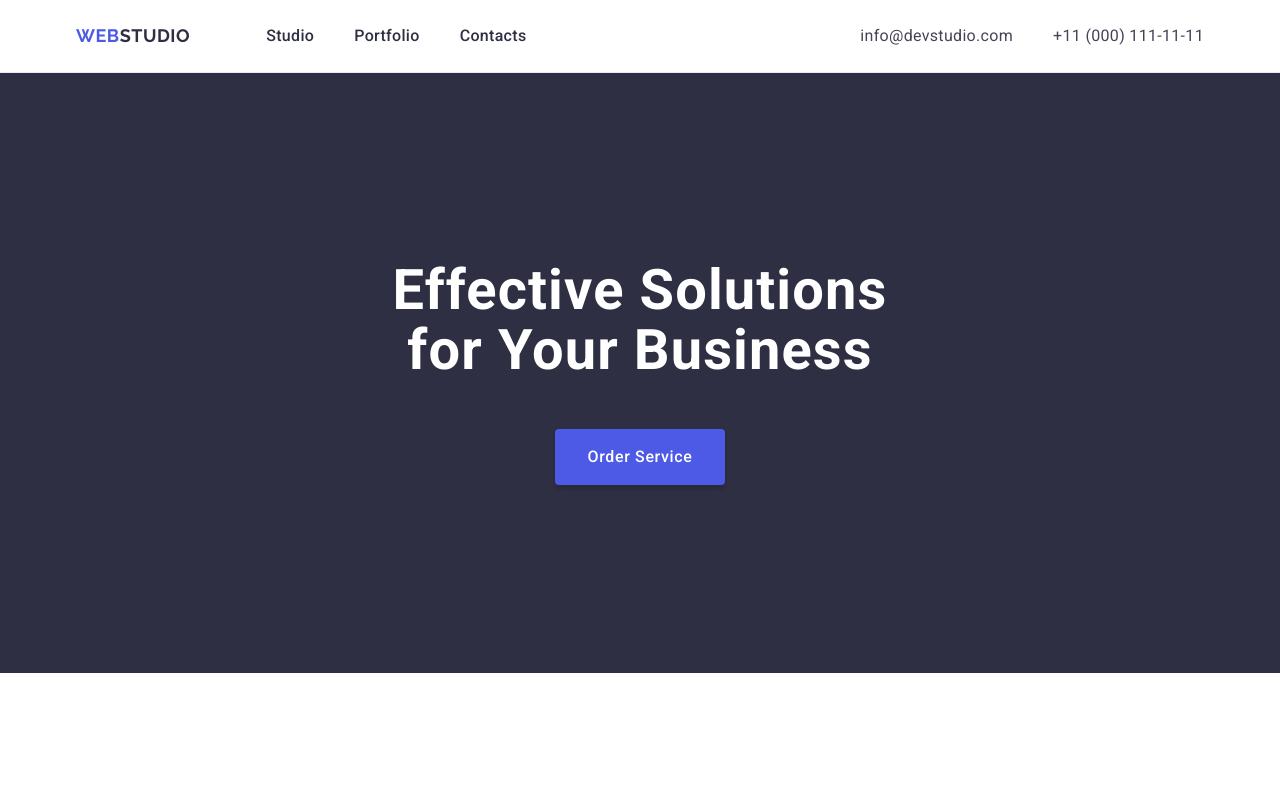
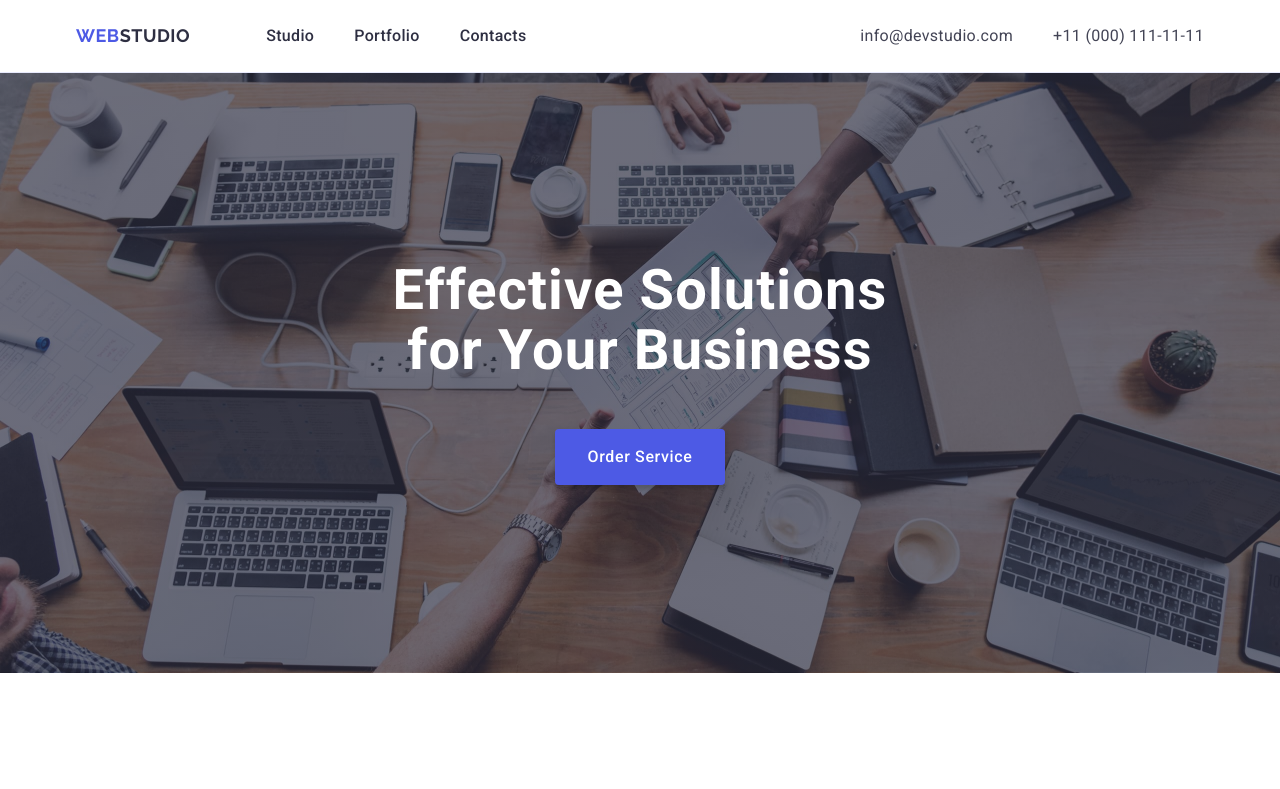
Before and after one commit to mintjam69/goit-markup-hw-04, a plain HTML site: page index.html in a window 1280 px wide. Shown: the top 789 px of the page. Drawn offline with nearby package versions, Linux system fonts and the light colour scheme.

Commit message:
fix first section

```diff
--- a/css/styles.css
+++ b/css/styles.css
@@ -72,6 +72,19 @@ body {
 /* /Global Styles */
 
 /* Header */
+
+.hero {
+    background-color: #2e2f42;
+    background-image: linear-gradient(rgba(46, 47, 66, 0.7),
+            rgba(46, 47, 66, 0.7)),
+        url(../images/people-office.jpg);
+    background-repeat: no-repeat;
+    max-width: 1440px;
+    background-position: center;
+    background-size: cover;
+    padding: 188px 0;
+    margin: auto;
+}
 
 .header {
     background-color: #fff;
--- a/index.html
+++ b/index.html
@@ -56,12 +56,15 @@
     </header>
     <!-- /Header -->
     <main>
-      <section class="section-title">
+      <!-- Hero section -->
+      <section class="section-title hero">
         <div class="container">
           <h1 class="text-title">Effective Solutions for Your Business</h1>
           <button type="button" class="button-order">Order Service</button>
         </div>
       </section>
+      <!-- /Hero section -->
+
       <!-- Section Core Principles -->
       <section class="section">
         <div class="container">
```
